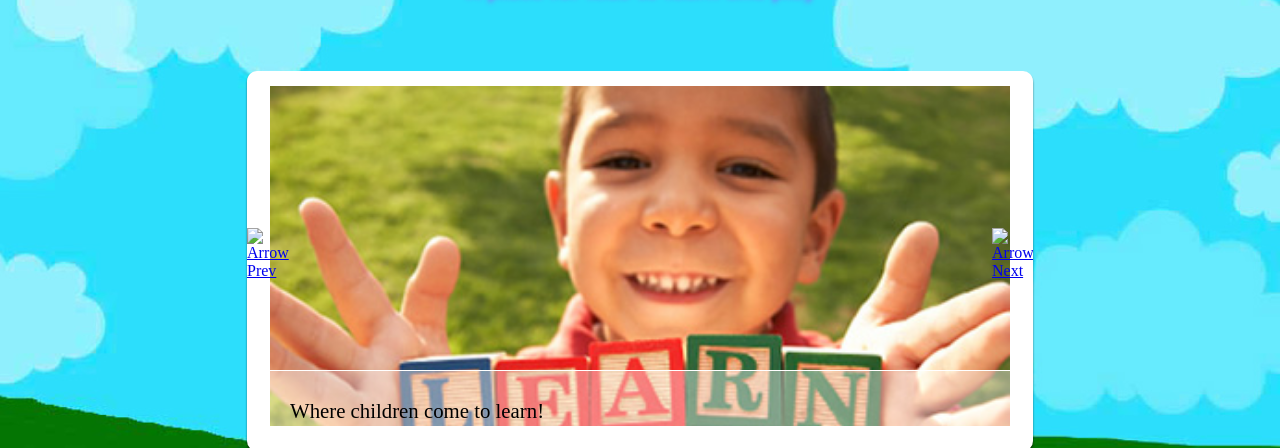
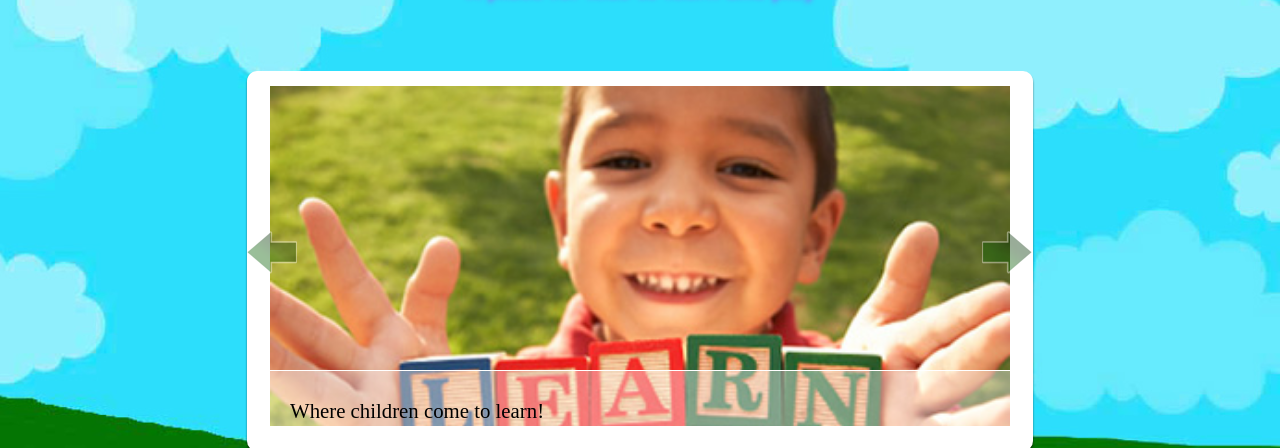
Before and after one commit to system16studios/HTML5-Template-version-4, a plain HTML site: page index.html in a window 1280 px wide. Shown: the part 177-625 px from the top of the page. Drawn offline with nearby package versions, Linux system fonts and the light colour scheme; a web font is replaced by a local one.

Commit message:
added arrows for slider
added arrows for slider

```diff
--- a/css/slider.css
+++ b/css/slider.css
@@ -54,16 +54,17 @@ width: 740px;
 #slides .next,#slides .prev {
 	position:absolute;
 	top:157px;
-	width:24px;
-	height:43px;
+	width:50px;
+	height:50px;
 	display:block;
 	z-index:101;
+	opacity: 0.4;
 }
 #slides .prev {
 	left: 0px;
 	}
 #slides .next {
-	left:745px;
+	left:735px;
 }
 
 /*
--- a/index.html
+++ b/index.html
@@ -94,8 +94,8 @@
 						</div>
 					</div>
 				</div>
-				<a href="#" class="prev"><img src="img/arrow-prev.png" width="24" height="43" alt="Arrow Prev"></a>
-				<a href="#" class="next"><img src="img/arrow-next.png" width="24" height="43" alt="Arrow Next"></a>
+				<a href="#" class="prev"><img src="img/prev.png" width="50" height="50" alt="Arrow Prev"></a>
+				<a href="#" class="next"><img src="img/next.png" width="50" height="50" alt="Arrow Next"></a>
 			</div>
 			</div>
 			<div id="left" class="left-column">
```
Also changed, not shown: img/500x410xFoundation-Icon-Fonts-2.png.pagespeed.ic.S6JizD_zhn.png (added), img/next.png (added), img/prev.png (added).
